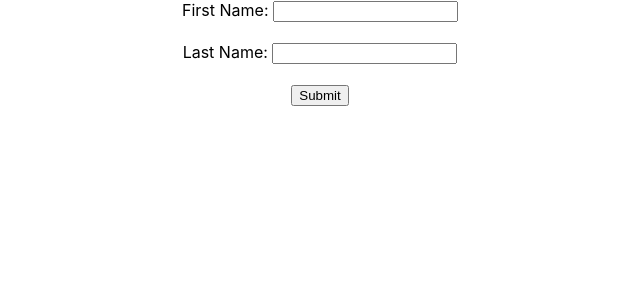
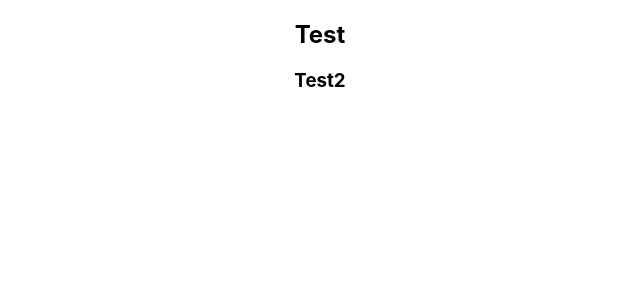
Before and after one commit to JimChristian21/React-tutorial, a React (Create React App) app in the folder myproject/: page / in a window 1280 px wide. Shown: the top 300 px of the page, without its empty margins (320-960 px from the left). Built offline with nearby package versions, Linux system fonts and the light colour scheme.

Commit message:
Added Fragments

```diff
--- a/myproject/src/App.js
+++ b/myproject/src/App.js
@@ -7,11 +7,12 @@ import './App.css';
 // import ConditionalComponent from './components/ConditionalComponent.js';
 // import Product from './components/Product.js';
 import Form from './components/Form.js';
+import FragmentComponent from './components/FragmentComponent.js';
 
 function App() {
   return (
     <div className="App">
-      <Form/>
+      <FragmentComponent/>
     </div>
   );
 }
--- /dev/null
+++ b/myproject/src/components/FragmentComponent.js
@@ -0,0 +1,12 @@
+import React from "react";
+
+const FragmentComponent = () => {
+    return (
+        <React.Fragment>
+            <h2>Test</h2>
+            <h3>Test2</h3>
+        </React.Fragment>
+    );
+}
+
+export default FragmentComponent;
```
